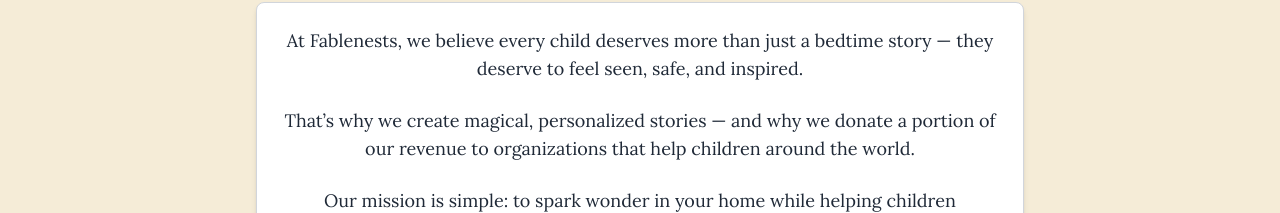
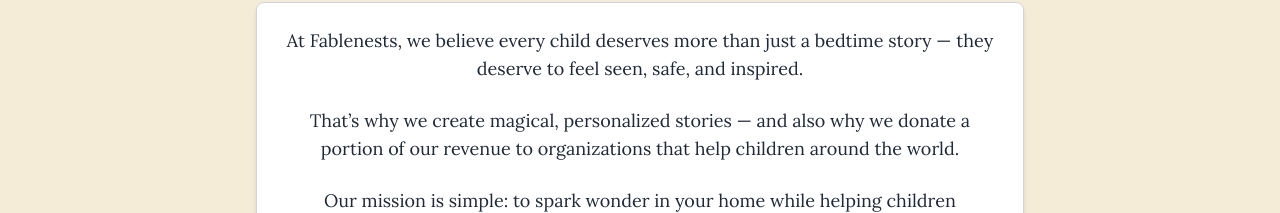
Before and after one commit to arvindasp/fablenests, a Next.js app: page /ourMission in a window 1280 px wide. Shown: the part 206-419 px from the top of the page. Built offline with nearby package versions, Linux system fonts and the light colour scheme; no server answers.

Commit message:
geenratenow

```diff
--- a/src/app/ourMission/page.tsx
+++ b/src/app/ourMission/page.tsx
@@ -13,7 +13,7 @@
         </p>
 
         <p>
-          That’s why we create magical, personalized stories — and why we donate a portion of our revenue to organizations that help children around the world.
+          That’s why we create magical, personalized stories — and also why we donate a portion of our revenue to organizations that help children around the world.
         </p>
 
         <p>
```
